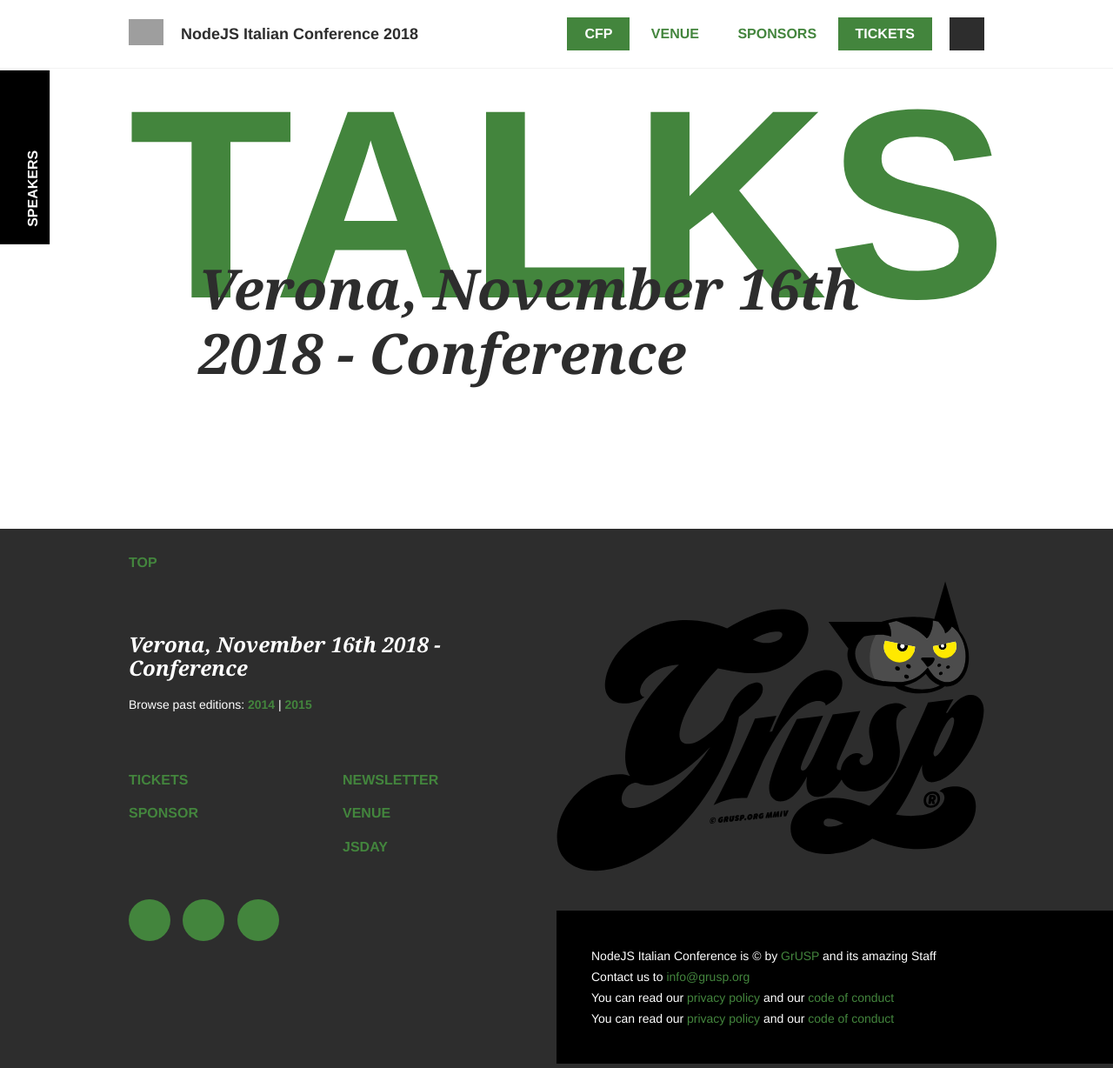
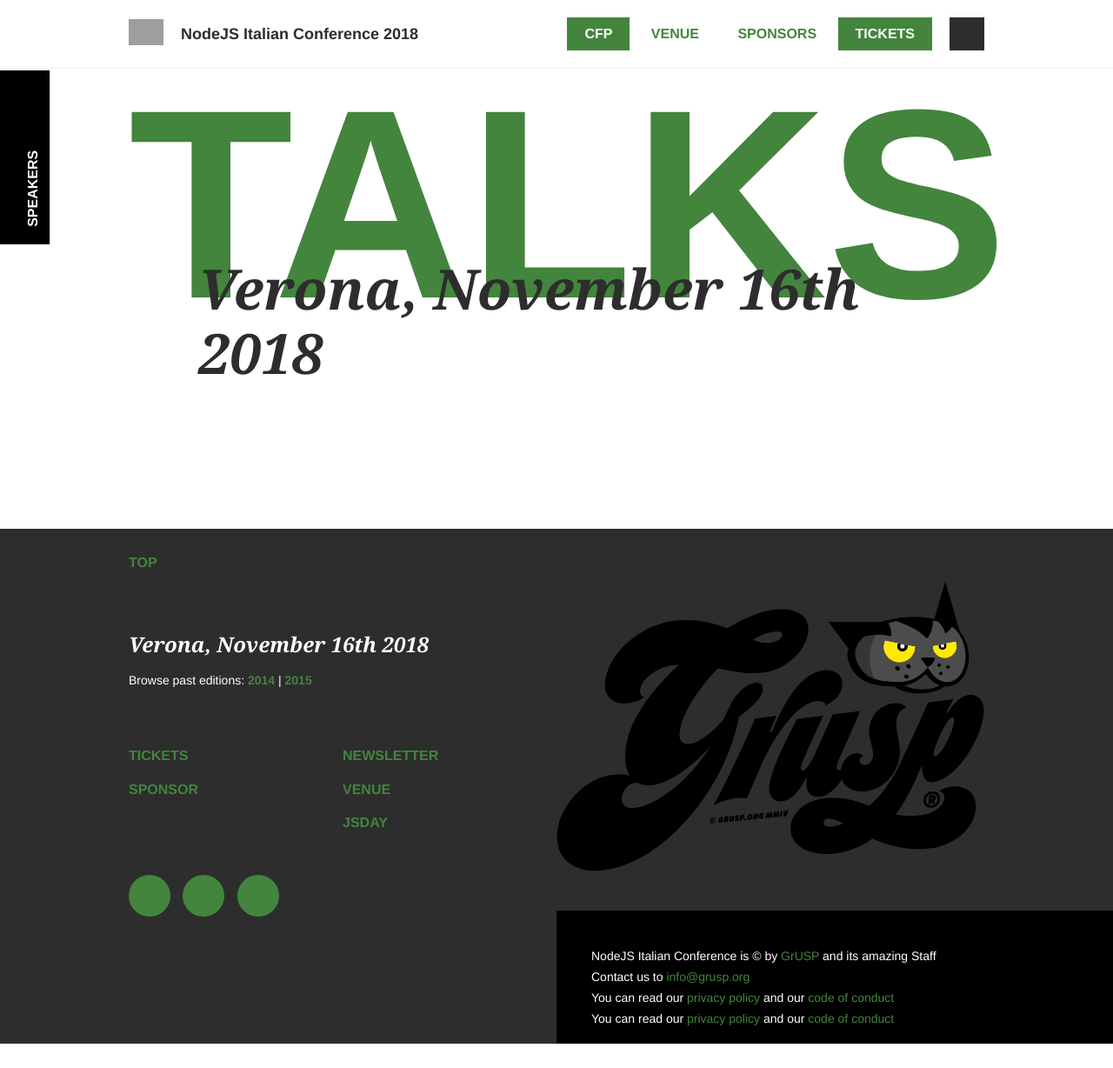
Before and after one commit to GrUSP/2018.nodejsconf.it, a Jekyll site: the page built from talks.html, in a window 1280 px wide and 1228 px high. Shown: the whole window at 87% size. Built offline with Jekyll 4.4.1, drawn with Linux system fonts in a browser that asks for light colours; some web fonts are replaced; grey boxes are pictures that could not be loaded.

Commit message:
Fix when

```diff
--- a/_data/conference.yml
+++ b/_data/conference.yml
@@ -2,7 +2,7 @@
 og_image: http://2018.nodejsconf.it/theme/img/background2.jpg
 slug: nodejsconf
 url: https://2018.nodejsconf.it
-where_when: Verona, November 16th 2018 - Conference
+where_when: Verona, November 16th 2018
 year: 2018
 since: 2014
 call_for_paper_url: https://goo.gl/forms/rHSOn88FAz9992g32
```
